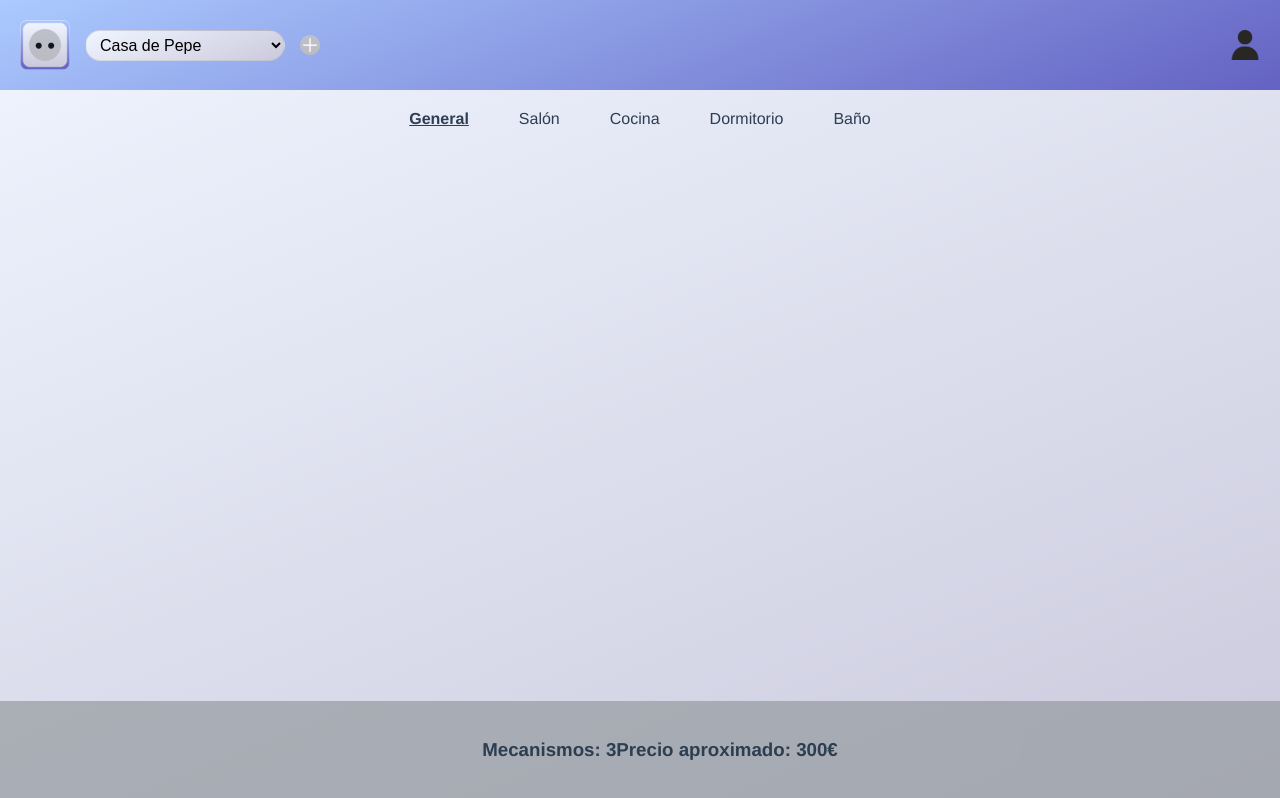
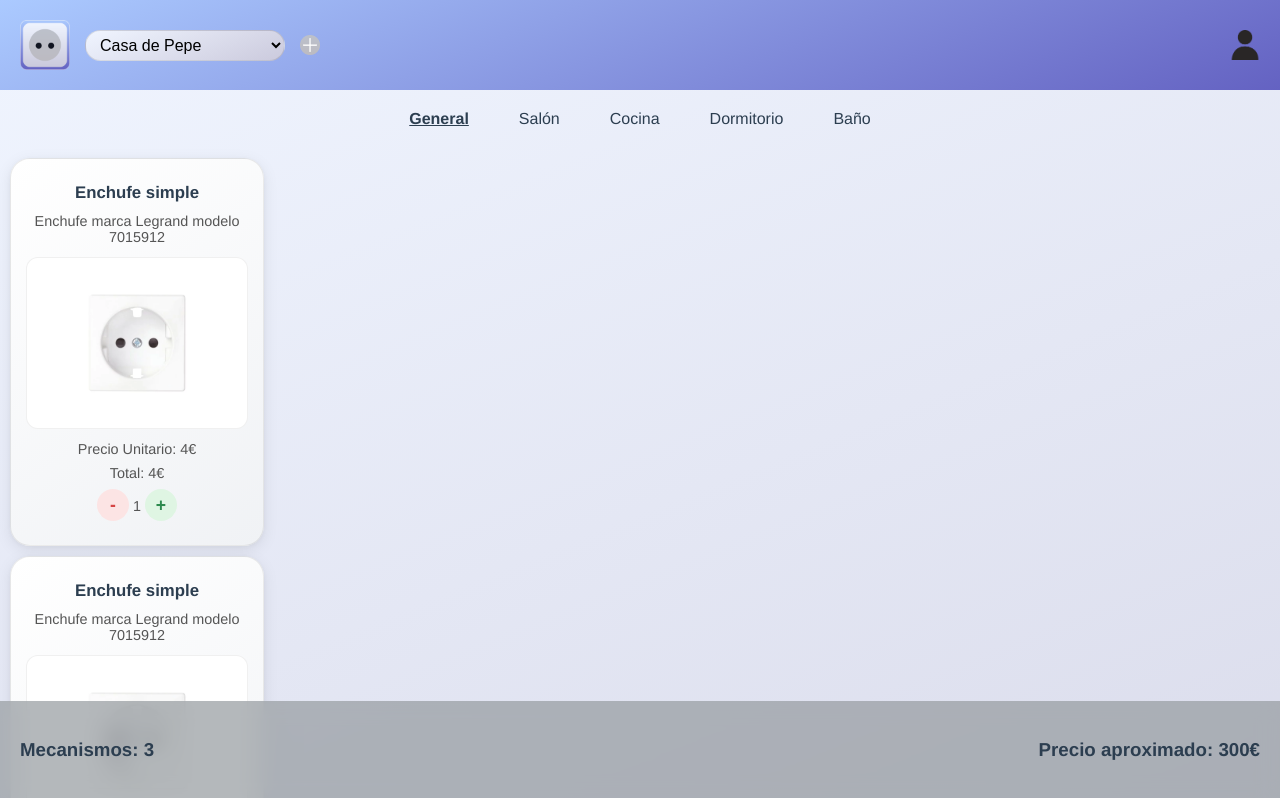
Before and after one commit to HaverXx/mecanismos-frontend, a Vue app: page /PaginaPrincipal in a window 1280 px wide. Shown: the top 798 px of the page. Built offline with nearby package versions, Linux system fonts and the light colour scheme.

Commit message:
Rediseño y mecanismos añadidos

```diff
--- a/src/views/PaginaPrincipal.vue
+++ b/src/views/PaginaPrincipal.vue
@@ -6,6 +6,47 @@
         <span class="roomOpt">Dormitorio</span>
         <span class="roomOpt">Baño</span>
     </div>
+
+    <div id="mecanismos">
+        <div class="mecanismo">
+            <h3>Enchufe simple</h3>
+            <h3>Enchufe marca Legrand modelo 7015912</h3>
+            <img src="../assets/enchufe.png" alt="Enchufe" width="200px"/>
+            <h3>Precio Unitario: 4€</h3>
+            <h3>Total: 4€</h3>
+            <h3><button class="minus">-</button> 1 <button class="plus">+</button></h3>
+        </div>
+        <div class="mecanismo">
+            <h3>Enchufe simple</h3>
+            <h3>Enchufe marca Legrand modelo 7015912</h3>
+            <img src="../assets/enchufe.png" alt="Enchufe" width="200px"/>
+            <h3>Precio Unitario: 4€</h3>
+            <h3>Total: 4€</h3>
+            <h3><button class="minus">-</button> 1 <button class="plus">+</button></h3>
+        </div>
+        <div class="mecanismo">
+            <h3>Enchufe simple</h3>
+            <h3>Enchufe marca Legrand modelo 7015912</h3>
+            <img src="../assets/enchufe.png" alt="Enchufe" width="200px"/>
+            <h3>Precio Unitario: 4€</h3>
+            <h3>Total: 4€</h3>
+            <h3><button class="minus">-</button> 1 <button class="plus">+</button></h3>
+        </div>
+        <div class="mecanismo">
+            <h3>Enchufe simple</h3>
+            <h3>Enchufe marca Legrand modelo 7015912</h3>
+            <img src="../assets/enchufe.png" alt="Enchufe" width="200px"/>
+            <h3>Precio Unitario: 4€</h3>
+            <h3>Total: 4€</h3>
+            <h3><button class="minus">-</button> 1 <button class="plus">+</button></h3>
+        </div>
+        <br>
+        <br>
+        <br>
+        <br>
+        <br>
+    </div>
+
     <footer>
         <h3 id="cantidadMecanismos">Mecanismos: 3</h3>
         <h3 id="aproxFinal">Precio aproximado: 300€</h3>
@@ -40,17 +81,102 @@ footer {
     position: fixed;
     bottom: 0;
     width: 100%;
+    box-sizing: border-box;
     text-align: center;
     padding: 20px;
     background-color: rgba(149, 155, 158, 0.70);
+    backdrop-filter: blur(10px);
     -webkit-backdrop-filter: blur(10px);
+    display: flex;
+    flex-direction: row;
+    justify-content: space-between;
+    align-items: center;
 }
 
-#cantidadMecanismos {
-    right: 0;
+#mecanismos {
+    display: grid;
+    gap: 10px;
+    padding: 10px;
+    width: 100%;
+    box-sizing: border-box;
 }
 
-#aproxFinal {
-    margin-left: auto;
+.mecanismo {
+    display: flex;
+    flex-direction: column;
+    justify-content: center;
+    align-items: center;
+    border: 1px solid rgba(0, 0, 0, 0.08);
+    background: linear-gradient(145deg, #ffffff, #f0f2f5);
+    border-radius: 20px;
+    width: 220px;
+    text-align: center;
+    padding: 20px 16px;
+    box-shadow: 0 4px 16px rgba(0, 0, 0, 0.08), 0 1px 4px rgba(0, 0, 0, 0.04);
+    transition: transform 0.2s ease, box-shadow 0.2s ease;
+}
+
+.mecanismo:hover {
+    transform: translateY(-4px);
+    box-shadow: 0 8px 28px rgba(0, 0, 0, 0.12), 0 2px 8px rgba(0, 0, 0, 0.06);
+}
+
+.mecanismo img {
+    border-radius: 12px;
+    background-color: #fff;
+    padding: 10px;
+    border: 1px solid rgba(0, 0, 0, 0.06);
+    margin: 8px 0;
+    max-width: 100%;
+    height: auto;
+}
+
+.mecanismo h3 {
+    margin: 4px 0;
+    font-size: 0.9rem;
+    font-weight: 500;
+    color: #555;
+}
+
+.mecanismo h3:first-child {
+    font-size: 1.05rem;
+    font-weight: 700;
+    color: #2c3e50;
+    margin-bottom: 6px;
+}
+
+.mecanismo .minus,
+.mecanismo .plus {
+    border-radius: 50%;
+    border: none;
+    width: 32px;
+    height: 32px;
+    font-size: 1.1rem;
+    font-weight: 700;
+    cursor: pointer;
+    transition: background-color 0.2s ease, transform 0.15s ease;
+    display: inline-flex;
+    align-items: center;
+    justify-content: center;
+}
+
+.mecanismo .minus {
+    background-color: #fce4e4;
+    color: #d64545;
+}
+
+.mecanismo .minus:hover {
+    background-color: #f8c4c4;
+    transform: scale(1.1);
+}
+
+.mecanismo .plus {
+    background-color: #dff5e3;
+    color: #2d8a4e;
+}
+
+.mecanismo .plus:hover {
+    background-color: #c3eacc;
+    transform: scale(1.1);
 }
 </style>
```
Also changed, not shown: src/assets/enchufe.png (added).
